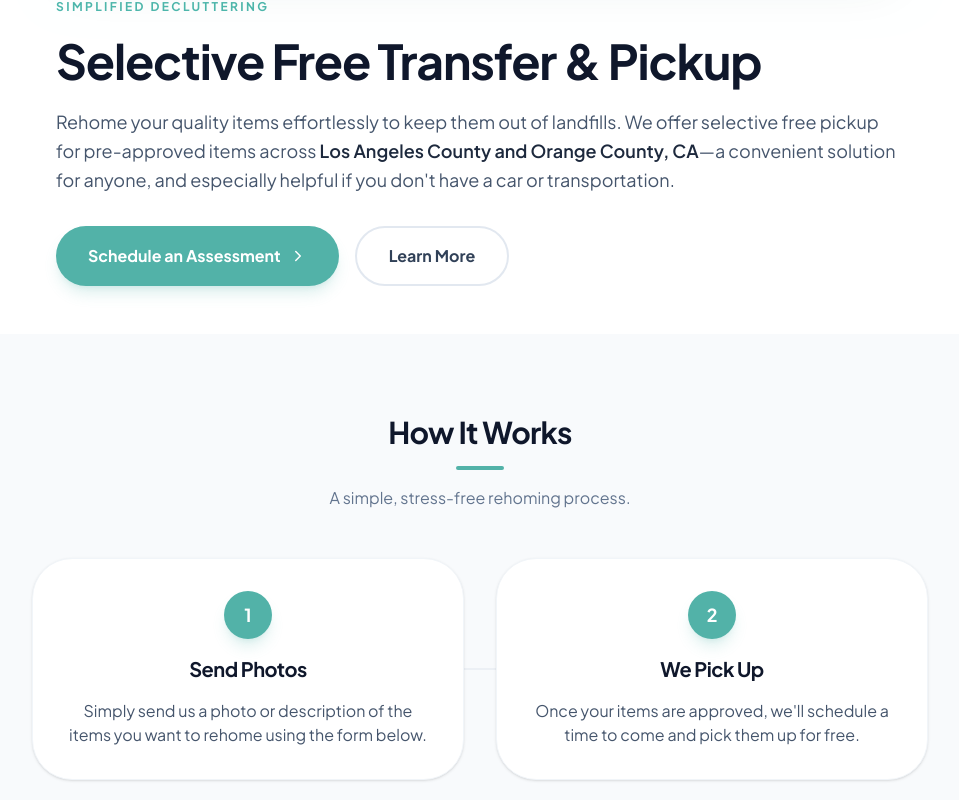
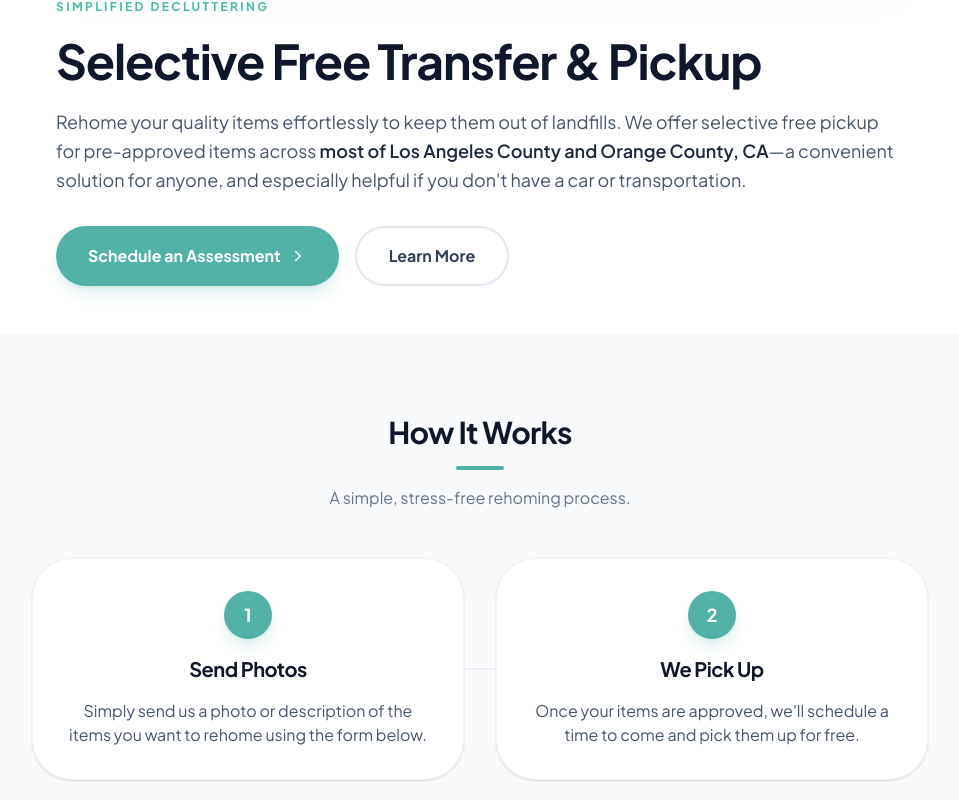
Before and after one commit to solsiderehome/Solside-Item-Rehoming-Services, a React (Vite) app: page / in a window 1280 px wide. Shown: the part 900-1700 px from the top of the page, without its empty margins (160-1119 px from the left). Built offline with nearby package versions, Linux system fonts and the light colour scheme.

Commit message:
Update App.tsx

```diff
--- a/src/App.tsx
+++ b/src/App.tsx
@@ -139,7 +139,7 @@ const Hero = () => (
           Selective Free Transfer & Pickup
         </h1>
         <p className="text-slate-600 text-lg leading-relaxed">
-          Rehome your quality items effortlessly to keep them out of landfills. We offer selective free pickup for pre-approved items across <span className="font-semibold text-slate-800">Los Angeles County and Orange County, CA</span>—a convenient solution for anyone, and especially helpful if you don't have a car or transportation.
+          Rehome your quality items effortlessly to keep them out of landfills. We offer selective free pickup for pre-approved items across <span className="font-semibold text-slate-800">most of Los Angeles County and Orange County, CA</span>—a convenient solution for anyone, and especially helpful if you don't have a car or transportation.
         </p>
       </div>
 
@@ -431,7 +431,10 @@ const Contact = () => {
                 <div className="w-10 h-10 bg-white rounded-full flex items-center justify-center shadow-sm">
                   <Truck size={20} className="text-brand" />
                 </div>
-                <span>Local Pickup Area: Los Angeles County and Orange County, California</span>
+                <div className="flex flex-col">
+                  <span className="font-medium">Local Pickup Area: Most of Los Angeles County and Orange County, California</span>
+                  <span className="text-xs text-slate-500">Note: We are currently unable to service the Antelope Valley area (including Lancaster and Palmdale).</span>
+                </div>
               </div>
             </div>
           </div>
```
